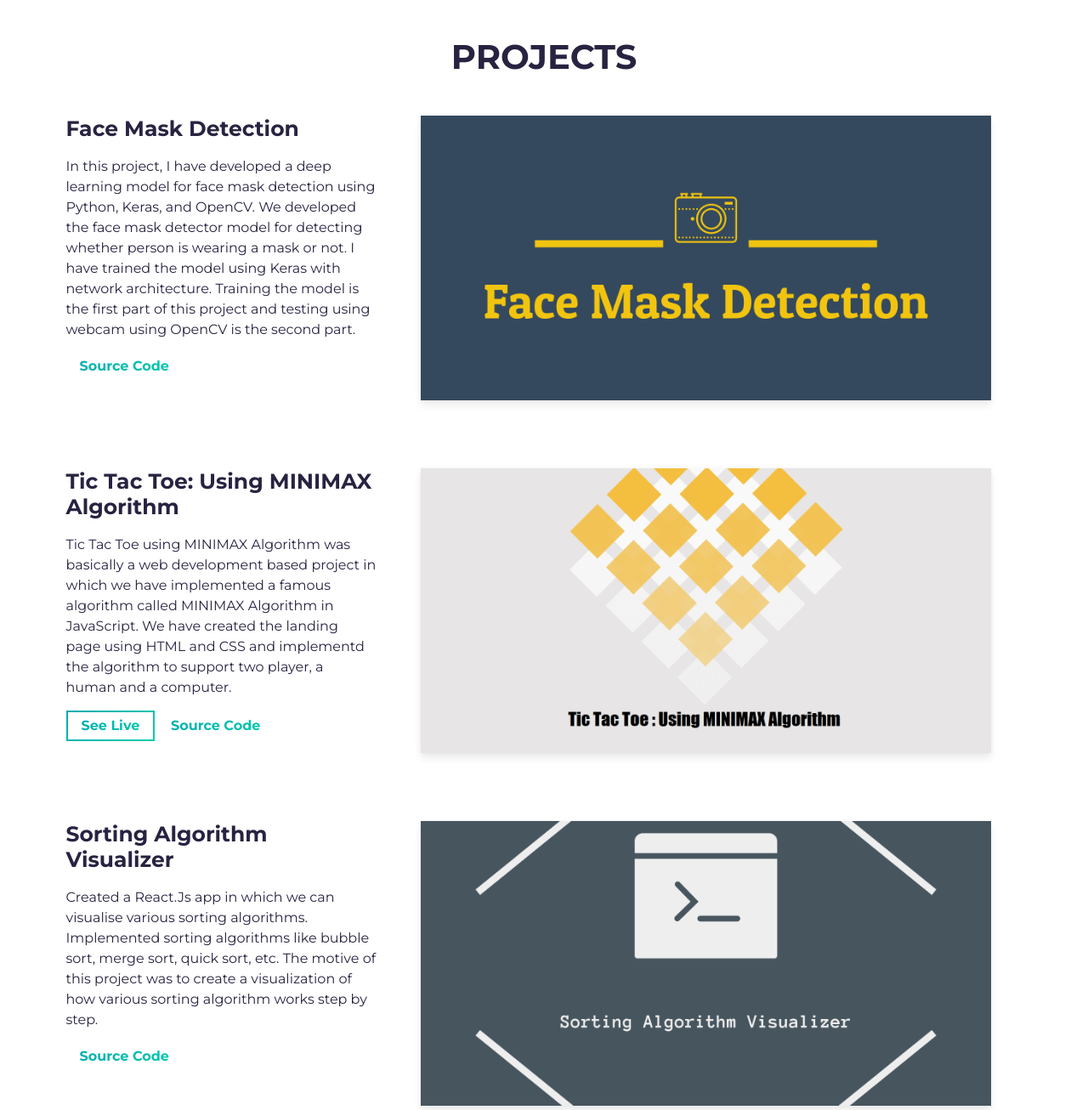
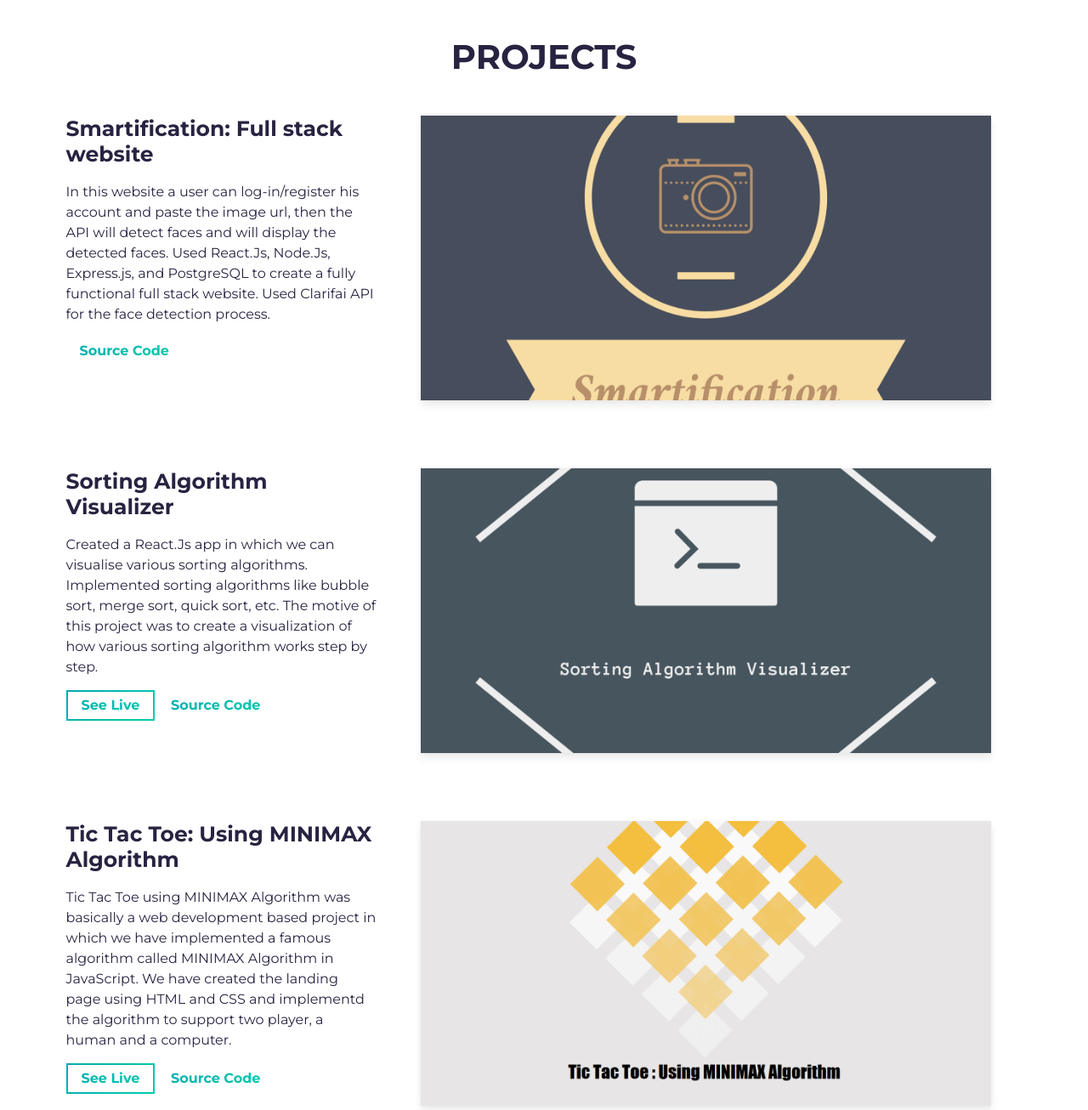
Before and after one commit to talhaarshad7/portfolio-website, a website built with Parcel: page src/index.html in a window 1280 px wide. Shown: the part 1380-2686 px from the top of the page at 85% size. Built offline with nearby package versions, Linux system fonts and the light colour scheme.

Commit message:
Update index.html

```diff
--- a/src/index.html
+++ b/src/index.html
@@ -99,21 +99,16 @@
         <div class="row">
           <div class="col-lg-4 col-sm-12">
             <div class="project-wrapper__text load-hidden">
-              <h3 class="project-wrapper__text-title">Face Mask Detection</h3>
+              <h3 class="project-wrapper__text-title">Smartification: Full stack website</h3>
               <div>
-                <p class="mb-4">In this project, I have developed a deep learning model for face mask detection using
-                  Python, Keras, and OpenCV. We
-                  developed the face mask detector model for detecting whether person is wearing a mask or not. I have
-                  trained the model
-                  using Keras with network architecture. Training the model is the first part of this project and
-                  testing using webcam
-                  using OpenCV is the second part.
+                <p class="mb-4">In this website a user can log-in/register his account and paste the image url, then the API will detect faces and will
+display the detected faces. Used React.Js, Node.Js, Express.js, and PostgreSQL to create a fully functional full stack website. Used Clarifai API for the face detection process.
                 </p>
               </div>
               <!-- <a rel="noreferrer" target="_blank" class="cta-btn cta-btn--hero" href="#!">
                 See Live
               </a> -->
-              <a rel="noreferrer" target="_blank" class="cta-btn text-color-main" href="#!">
+              <a rel="noreferrer" target="_blank" class="cta-btn text-color-main" href="https://github.com/talhaarshad7/smartification">
                 Source Code
               </a>
             </div>
@@ -123,13 +118,48 @@
               <a rel="noreferrer" href="#!" target="_blank">
                 <div data-tilt data-tilt-max="4" data-tilt-glare="true" data-tilt-max-glare="0.5"
                   class="thumbnail rounded js-tilt">
-                  <img alt="Project Image" class="img-fluid" src="assets/project3.png" />
+                  <img alt="Project Image" class="img-fluid" src="assets/smart.png" />
                 </div>
               </a>
             </div>
           </div>
         </div>
         <!-- /END Project -->
+
+
+
+        <!-- Notice: each .row is a project -->
+        <div class="row">
+          <div class="col-lg-4 col-sm-12">
+            <div class="project-wrapper__text load-hidden">
+              <h3 class="project-wrapper__text-title">Sorting Algorithm Visualizer</h3>
+              <div>
+                <p class="mb-4">Created a React.Js app in which we can visualise various sorting algorithms.
+                  Implemented sorting algorithms like bubble sort, merge sort, quick sort, etc. The motive of this project
+                  was to create a visualization of how various sorting algorithm works step by step.
+                </p>
+              </div>
+              <a rel="noreferrer" target="_blank" class="cta-btn cta-btn--hero" href="https://sortin-g.netlify.app/">
+                See Live
+              </a>
+              <a rel="noreferrer" target="_blank" class="cta-btn text-color-main" href="https://github.com/talhaarshad7/sorting-algorithm-visulaizer">
+                Source Code
+              </a>
+            </div>
+          </div>
+          <div class="col-lg-8 col-sm-12">
+            <div class="project-wrapper__image load-hidden">
+              <a rel="noreferrer" href="#!" target="_blank">
+                <div data-tilt data-tilt-max="4" data-tilt-glare="true" data-tilt-max-glare="0.5"
+                  class="thumbnail rounded js-tilt">
+                  <img alt="Project Image" class="img-fluid" src="assets/sorting1.png" />
+                </div>
+              </a>
+            </div>
+          </div>
+        </div>
+        <!-- /END Project -->
+
 
         <!-- Notice: each .row is a project -->
         <div class="row">
@@ -167,37 +197,6 @@
         </div>
         <!-- /END Project -->
 
-        <!-- Notice: each .row is a project -->
-        <div class="row">
-          <div class="col-lg-4 col-sm-12">
-            <div class="project-wrapper__text load-hidden">
-              <h3 class="project-wrapper__text-title">Sorting Algorithm Visualizer</h3>
-              <div>
-                <p class="mb-4">Created a React.Js app in which we can visualise various sorting algorithms.
-                  Implemented sorting algorithms like bubble sort, merge sort, quick sort, etc. The motive of this project
-                  was to create a visualization of how various sorting algorithm works step by step.
-                </p>
-              </div>
-              <!-- <a rel="noreferrer" target="_blank" class="cta-btn cta-btn--hero" href="#!">
-                See Live
-              </a> -->
-              <a rel="noreferrer" target="_blank" class="cta-btn text-color-main" href="#!">
-                Source Code
-              </a>
-            </div>
-          </div>
-          <div class="col-lg-8 col-sm-12">
-            <div class="project-wrapper__image load-hidden">
-              <a rel="noreferrer" href="#!" target="_blank">
-                <div data-tilt data-tilt-max="4" data-tilt-glare="true" data-tilt-max-glare="0.5"
-                  class="thumbnail rounded js-tilt">
-                  <img alt="Project Image" class="img-fluid" src="assets/sorting1.png" />
-                </div>
-              </a>
-            </div>
-          </div>
-        </div>
-        <!-- /END Project -->
 
         <!-- Notice: each .row is a project -->
         <div class="row">
@@ -209,10 +208,10 @@
                   Created this website to hold the links of all the hosted projects with their source code and also to represent a portfolio of mine.
                 </p>
               </div>
-              <!-- <a rel="noreferrer" target="_blank" class="cta-btn cta-btn--hero" href="#!">
+              <a rel="noreferrer" target="_blank" class="cta-btn cta-btn--hero" href="https://talhaarshad.netlify.app/">
                 See Live
-              </a> -->
-              <a rel="noreferrer" target="_blank" class="cta-btn text-color-main" href="#!">
+              </a>
+              <a rel="noreferrer" target="_blank" class="cta-btn text-color-main" href="https://github.com/talhaarshad7/portfolio-website">
                 Source Code
               </a>
             </div>
@@ -222,7 +221,7 @@
               <a rel="noreferrer" href="#!" target="_blank">
                 <div data-tilt data-tilt-max="4" data-tilt-glare="true" data-tilt-max-glare="0.5"
                   class="thumbnail rounded js-tilt">
-                  <img alt="Project Image" class="img-fluid" src="assets/sorting1.png" />
+                  <img alt="Project Image" class="img-fluid" src="assets/port.png" />
                 </div>
               </a>
             </div>
```
